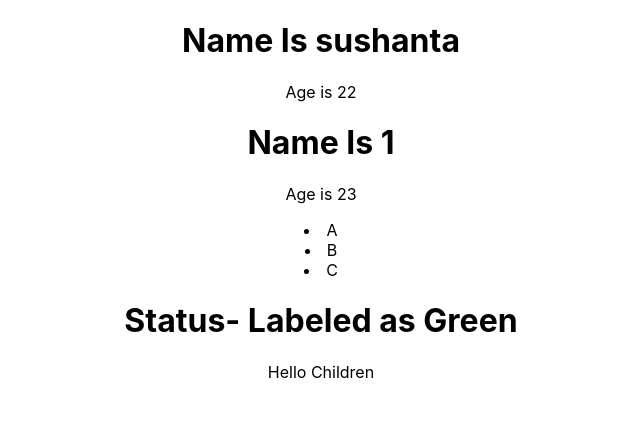
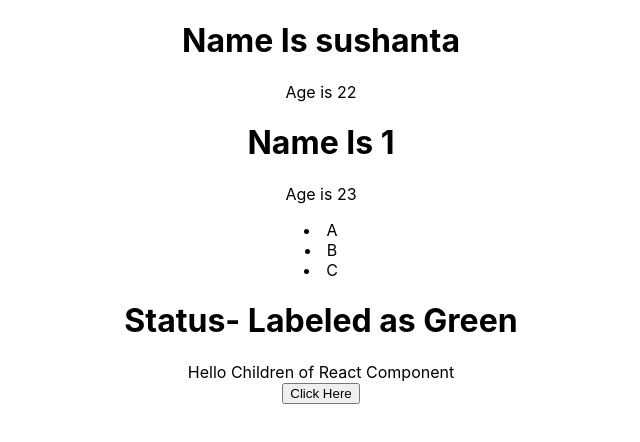
Before and after one commit to sushantagupta007/BasicTS, a React (Create React App) app in the folder my-app/: page / in a window 1280 px wide. Shown: the top 442 px of the page, without its empty margins (319-959 px from the left). Built offline with nearby package versions, Linux system fonts and the light colour scheme.

Commit message:
Event handle props type

```diff
--- a/my-app/src/App.tsx
+++ b/my-app/src/App.tsx
@@ -2,18 +2,27 @@ import React from "react";
 import "./App.css";
 import AdvancedProps from "./component/AdvancedProps";
 import ArrayList from "./component/ArrayList";
+import Event from "./component/Event";
 import Heading from "./component/Heading";
+import ReactNode from "./component/ReactNode";
 import Users from "./component/Users";
 
 const nameList = [{ name: "A" }, { name: "B" }, { name: "C" }];
 function App() {
+  const handleClick = (e: React.MouseEvent<HTMLButtonElement, MouseEvent>) => {
+    console.log("hell from button", e);
+  };
   return (
     <div className="App">
       <Users name="sushanta" age={22} />
       <Users name={1} age={23} />
       <ArrayList names={nameList} />
       <AdvancedProps status="completed" />
-      <Heading> Hello Children </Heading>
+
+      <ReactNode>
+        <Heading> Hello Children of React Component</Heading>
+      </ReactNode>
+      <Event eventClick={(e) => handleClick(e)} />
     </div>
   );
 }
--- /dev/null
+++ b/my-app/src/component/Event.tsx
@@ -0,0 +1,17 @@
+import React from "react";
+
+type EventProps = {
+  eventClick: (event: React.MouseEvent<HTMLButtonElement>) => void;
+};
+const Event = (props: EventProps) => {
+  return (
+    <div>
+      <button type="button" onClick={props.eventClick}>
+        {" "}
+        Click Here
+      </button>
+    </div>
+  );
+};
+
+export default Event;
--- /dev/null
+++ b/my-app/src/component/ReactNode.tsx
@@ -0,0 +1,10 @@
+import React from "react";
+
+type ReactProps = {
+  children: React.ReactNode;
+};
+const ReactNode = (props: ReactProps) => {
+  return <div>{props.children}</div>;
+};
+
+export default ReactNode;
```
